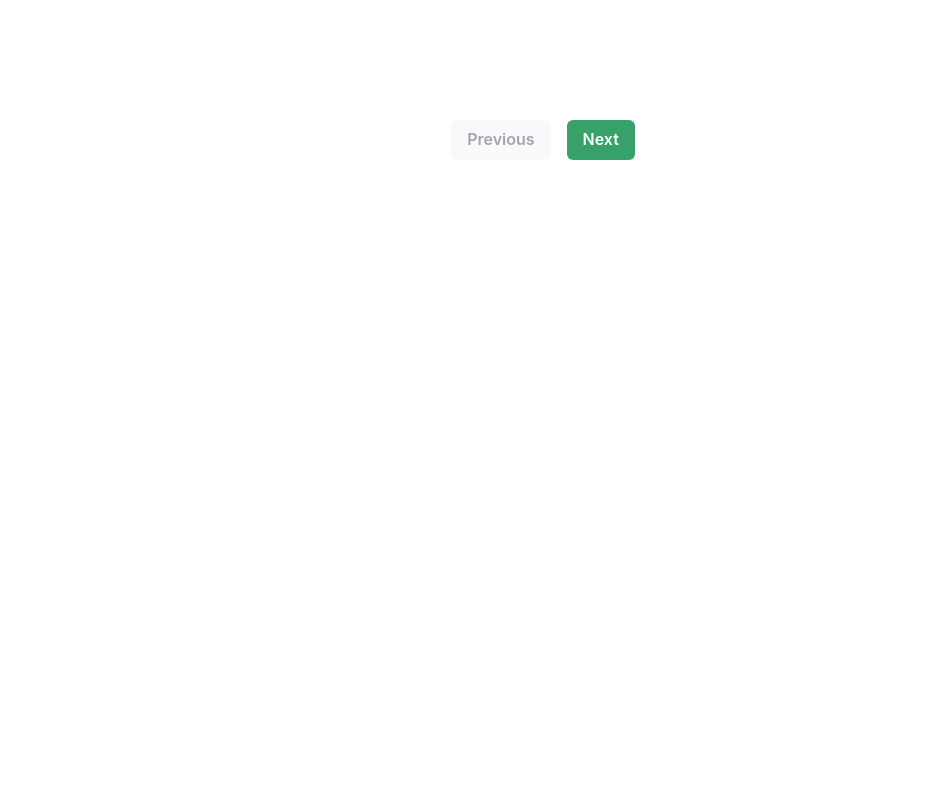
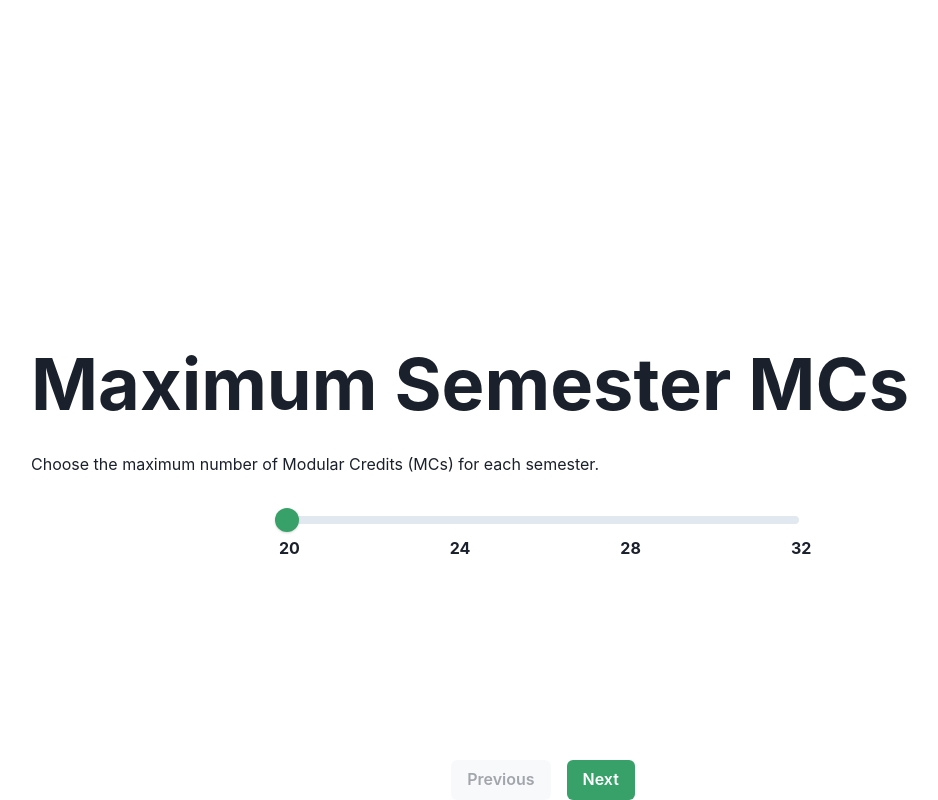
Before and after one commit to NUSDEGS/nusdegs-web, a Next.js app: page /generate in a window 1280 px wide. Shown: the part 520-1320 px from the top of the page, without its empty margins (97-1035 px from the left). Before the commit the page ends 800 px from the top, so only its background shows below. Built offline with nearby package versions, Linux system fonts and the light colour scheme.

Commit message:
add Max MCs section

```diff
--- a/src/pages/generate.tsx
+++ b/src/pages/generate.tsx
@@ -3,7 +3,7 @@ import ImageRadio from '@/view/components/ImageRadio'
 import Plan from '@/view/components/Plan'
 import Section from '@/view/components/Section'
 
-import { Button, Card, CardBody, Center, ChakraProvider, Checkbox, CheckboxGroup, Divider, Flex, Heading, HStack, Radio, RadioGroup, Text, useRadioGroup, VStack } from '@chakra-ui/react'
+import { Button, Card, CardBody, Center, ChakraProvider, Checkbox, CheckboxGroup, Divider, Flex, Heading, HStack, Radio, RadioGroup, Slider, SliderMark, SliderThumb, SliderTrack, Text, useRadioGroup, VStack } from '@chakra-ui/react'
 import Head from 'next/head'
 import { useState } from 'react'
 import { useForm, Controller, useWatch } from 'react-hook-form'
@@ -281,6 +281,34 @@ export default function Generate() {
           </Section>
 
           <Section
+            title='Maximum Semester MCs'
+            description='Choose the maximum number of Modular Credits (MCs) for each semester.'
+          >
+            <Controller
+              name='maxMcs'
+              control={control}
+              render={({field}) => (
+                <Slider
+                  min={20}
+                  max={32}
+                  step={4}
+                  defaultValue={20}
+                  width='50%'
+                  {...field}
+                >
+                  <SliderMark as='b' value={20} marginTop='1rem' marginLeft='-0.5rem'>20</SliderMark>
+                  <SliderMark as='b' value={24} marginTop='1rem' marginLeft='-0.5rem'>24</SliderMark>
+                  <SliderMark as='b' value={28} marginTop='1rem' marginLeft='-0.5rem'>28</SliderMark>
+                  <SliderMark as='b' value={32} marginTop='1rem' marginLeft='-0.5rem'>32</SliderMark>
+
+                  <SliderTrack boxSize='0.5rem' rounded='md' />
+                  <SliderThumb bgColor='green.500' boxSize='1.5rem'/>
+                </Slider>
+              )}
+            />
+          </Section>
+
+          <Section
             title='All Good?'
             description='Check your choices.'
             hidden={currentSectionIndex !== 4}
```
